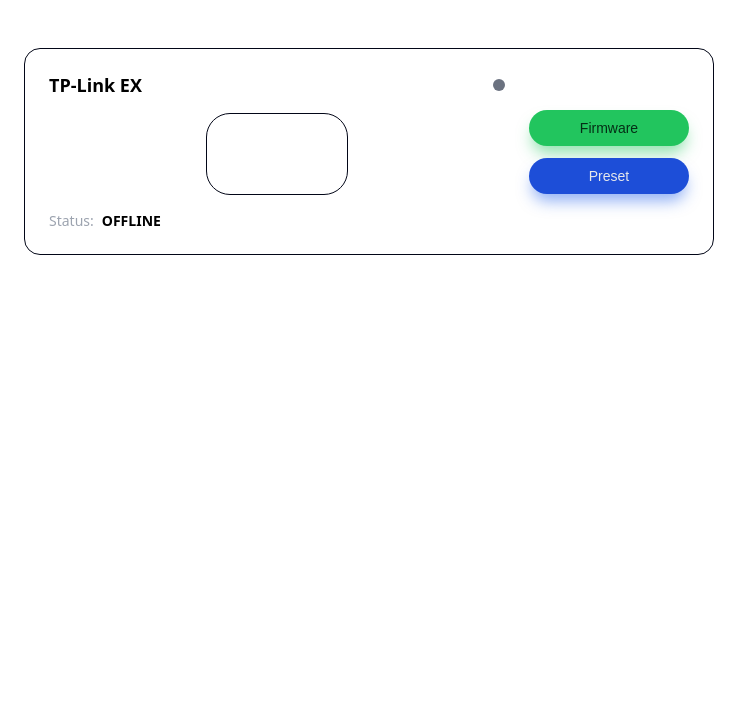
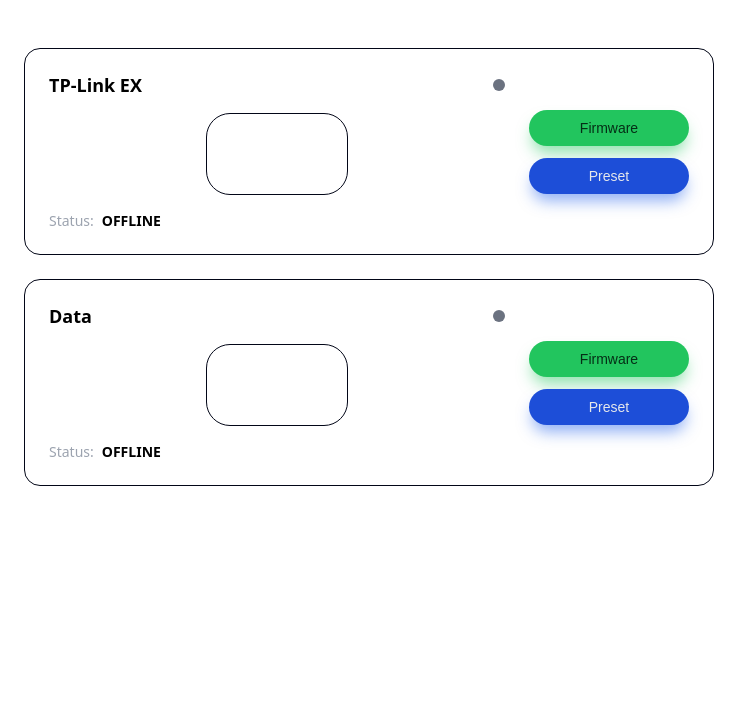
Before and after one commit to brenohabib/autouc, a Django app: page / in a window 1280 px wide. Shown: the top 726 px of the page, without its empty margins (0-753 px from the left). Run offline with Django 5.2, Linux system fonts and the light colour scheme.

Commit message:
- updated logic to playwright handle the firmware UI

```diff
--- a/autouc/devices/DataFirmware.py
+++ b/autouc/devices/DataFirmware.py
@@ -1,5 +1,6 @@
 import time
 import re
+from pathlib import Path
 from playwright.sync_api import Playwright, sync_playwright, expect
 
 
@@ -14,7 +15,8 @@ def run(playwright: Playwright) -> None:
     page.get_by_role("button", name=" Login").click()
     page.get_by_text("Management", exact=True).click()
     page.get_by_role("menuitem", name="Firmware Update").click()
-    page.locator('.el-upload__input').set_input_files("./V3.2.8_sinal.img")
+    firmware_path = Path(__file__).resolve().parent / "V3.2.8_sinal.img"
+    page.locator('.el-upload__input').set_input_files(str(firmware_path))
     page.get_by_role("button", name=" Upgrade").click()
     page.get_by_role("button", name="Confirm").click()
     time.sleep(50)
--- a/autouc/devices/DataPreset.py
+++ b/autouc/devices/DataPreset.py
@@ -1,5 +1,6 @@
 import time
 import re
+from pathlib import Path
 from playwright.sync_api import Playwright, sync_playwright, expect
 
 
@@ -14,7 +15,8 @@ def run(playwright: Playwright) -> None:
     page.get_by_role("button", name=" Login").click()
     page.get_by_text("Management", exact=True).click()
     page.get_by_role("menuitem", name="Restore").click()
-    page.locator('.el-upload__input').set_input_files("./DATA-BRIDGE.bin")
+    preset_path = Path(__file__).resolve().parent / "DATA-BRIDGE.bin"
+    page.locator('.el-upload__input').set_input_files(str(preset_path))
     page.get_by_role("button", name="Restore").click()
     page.get_by_role("button", name="Confirm").click()
     time.sleep(7)
--- a/autouc/devices/TPLinkExFirmware.py
+++ b/autouc/devices/TPLinkExFirmware.py
@@ -1,5 +1,6 @@
 import time
 import re
+from pathlib import Path
 from playwright.sync_api import Playwright, sync_playwright, expect
 
 
@@ -24,7 +25,8 @@ def run(playwright: Playwright) -> None:
     page.get_by_role("link", name="- Atualização de Firmware").click()
     page.locator('a', has_text="EX141").click()
     file_input = page.locator('#filename')
-    file_input.set_input_files("./firmware.bin")
+    firmware_path = Path(__file__).resolve().parent / "firmware.bin"
+    file_input.set_input_files(str(firmware_path))
     page.get_by_role("button", name="Atualização").click()
     time.sleep(4)
     context.close()
--- a/autouc/devices/TPLinkExPreset.py
+++ b/autouc/devices/TPLinkExPreset.py
@@ -1,5 +1,6 @@
 import time
 import re
+from pathlib import Path
 from playwright.sync_api import Playwright, sync_playwright, expect
 
 
@@ -19,7 +20,8 @@ def run(playwright: Playwright) -> None:
     page.get_by_role("link", name="Ferramentas de Sistema").click()
     page.get_by_role("link", name="- Backup e Recuperação").click()
     file_input = page.locator('#filename')
-    file_input.set_input_files("./preset.bin")
+    preset_path = Path(__file__).resolve().parent / "preset.bin"
+    file_input.set_input_files(str(preset_path))
     page.locator("#t_restore").click()
     time.sleep(4)
     context.close()
--- a/autouc/urls.py
+++ b/autouc/urls.py
@@ -16,12 +16,23 @@ Including another URLconf
 """
 from django.contrib import admin
 from django.urls import path
-from .web import index, device_status, update_firmware, use_preset
+from .web import (
+    data_device_status,
+    data_update_firmware,
+    data_use_preset,
+    device_status,
+    index,
+    update_firmware,
+    use_preset,
+)
 
 urlpatterns = [
     path("", index, name="device-ui"),
     path("api/device/status/", device_status, name="device-status"),
     path("api/device/update-firmware/", update_firmware, name="device-update-firmware"),
     path("api/device/use-preset/", use_preset, name="device-use-preset"),
+    path("api/data/status/", data_device_status, name="data-device-status"),
+    path("api/data/update-firmware/", data_update_firmware, name="data-device-update-firmware"),
+    path("api/data/use-preset/", data_use_preset, name="data-device-use-preset"),
     path("admin/", admin.site.urls),
 ]
--- a/autouc/web/__init__.py
+++ b/autouc/web/__init__.py
@@ -3,10 +3,11 @@ from django.http import JsonResponse
 from django.shortcuts import render
 from django.views.decorators.http import require_GET, require_POST
 
-from ..devices import TPLinkExFirmware, TPLinkExPreset
+from ..devices import DataFirmware, DataPreset, TPLinkExFirmware, TPLinkExPreset
 
 
-DEVICE_IP = "192.168.0.1"
+TPLINK_EX_IP = "192.168.0.1"
+DATA_DEVICE_IP = "192.168.101.1"
 
 
 def ping_device(ip: str) -> bool:
@@ -27,7 +28,14 @@ def index(request):
 
 @require_GET
 def device_status(request):
-    online = ping_device(DEVICE_IP)
+    online = ping_device(TPLINK_EX_IP)
+    status = "ONLINE" if online else "OFFLINE"
+    return JsonResponse({"status": status})
+
+
+@require_GET
+def data_device_status(request):
+    online = ping_device(DATA_DEVICE_IP)
     status = "ONLINE" if online else "OFFLINE"
     return JsonResponse({"status": status})
 
@@ -46,5 +54,23 @@ def use_preset(request):
     try:
         TPLinkExPreset.run_standalone()
         return JsonResponse({"ok": True})
-    except Exception:
-        return JsonResponse({"ok": False}, status=500)
+    except Exception as exc:
+        return JsonResponse({"ok": False, "error": str(exc)}, status=500)
+
+
+@require_POST
+def data_update_firmware(request):
+    try:
+        DataFirmware.run_standalone()
+        return JsonResponse({"ok": True})
+    except Exception as exc:
+        return JsonResponse({"ok": False, "error": str(exc)}, status=500)
+
+
+@require_POST
+def data_use_preset(request):
+    try:
+        DataPreset.run_standalone()
+        return JsonResponse({"ok": True})
+    except Exception as exc:
+        return JsonResponse({"ok": False, "error": str(exc)}, status=500)
--- a/autouc/web/templates/index.html
+++ b/autouc/web/templates/index.html
@@ -32,6 +32,27 @@
                 <button id="btn-use-preset" class="action-button secondary">Preset</button>
             </div>
         </div>
+        <div style="height: 24px;"></div>
+        <div class="device-card">
+            <div class="device-visual">
+                <div class="device-header">
+                    <span class="device-name">Data</span>
+                    <span id="data-status-dot" class="status-dot status-offline"></span>
+                </div>
+                <div class="device-body">
+                    <div class="device-shape">
+                    </div>
+                </div>
+                <div class="device-footer">
+                    <span class="status-label">Status:</span>
+                    <span id="data-status-text" class="status-text">OFFLINE</span>
+                </div>
+            </div>
+            <div class="device-actions">
+                <button id="btn-data-update-firmware" class="action-button primary">Firmware</button>
+                <button id="btn-data-use-preset" class="action-button secondary">Preset</button>
+            </div>
+        </div>
     </div>
     <script>
         function getCookie(name) {
@@ -47,17 +68,18 @@
             return null;
         }
 
-        const statusDot = document.getElementById("device-status-dot");
-        const statusText = document.getElementById("device-status-text");
-        const btnUpdateFirmware = document.getElementById("btn-update-firmware");
-        const btnUsePreset = document.getElementById("btn-use-preset");
+        function createDeviceController(options) {
+            const statusDot = document.getElementById(options.statusDotId);
+            const statusText = document.getElementById(options.statusTextId);
+            const btnUpdateFirmware = document.getElementById(options.firmwareBtnId);
+            const btnUsePreset = document.getElementById(options.presetBtnId);
 
             let busy = false;
 
             function setStatus(status) {
-            const normalized = status.toUpperCase();
-            statusText.textContent = normalized;
-            statusDot.className = "status-dot status-" + normalized.toLowerCase();
+                const normalized = String(status || "").toUpperCase();
+                statusText.textContent = normalized || "OFFLINE";
+                statusDot.className = "status-dot status-" + (normalized || "offline").toLowerCase();
             }
 
             async function refreshStatus() {
@@ -65,7 +87,7 @@
                     return;
                 }
                 try {
-                const response = await fetch("/api/device/status/");
+                    const response = await fetch(options.statusUrl);
                     if (!response.ok) {
                         return;
                     }
@@ -108,16 +130,39 @@
                 }
             }
 
-        btnUpdateFirmware.addEventListener("click", function () {
-            callAction("/api/device/update-firmware/");
+            btnUpdateFirmware.addEventListener("click", function (event) {
+                event.preventDefault();
+                callAction(options.firmwareUrl);
             });
 
-        btnUsePreset.addEventListener("click", function () {
-            callAction("/api/device/use-preset/");
+            btnUsePreset.addEventListener("click", function (event) {
+                event.preventDefault();
+                callAction(options.presetUrl);
             });
 
             refreshStatus();
             setInterval(refreshStatus, 5000);
+        }
+
+        createDeviceController({
+            statusDotId: "device-status-dot",
+            statusTextId: "device-status-text",
+            firmwareBtnId: "btn-update-firmware",
+            presetBtnId: "btn-use-preset",
+            statusUrl: "/api/device/status/",
+            firmwareUrl: "/api/device/update-firmware/",
+            presetUrl: "/api/device/use-preset/",
+        });
+
+        createDeviceController({
+            statusDotId: "data-status-dot",
+            statusTextId: "data-status-text",
+            firmwareBtnId: "btn-data-update-firmware",
+            presetBtnId: "btn-data-use-preset",
+            statusUrl: "/api/data/status/",
+            firmwareUrl: "/api/data/update-firmware/",
+            presetUrl: "/api/data/use-preset/",
+        });
     </script>
 </body>
 </html>
```
Lines whose indentation alone changed are shown as unchanged.
